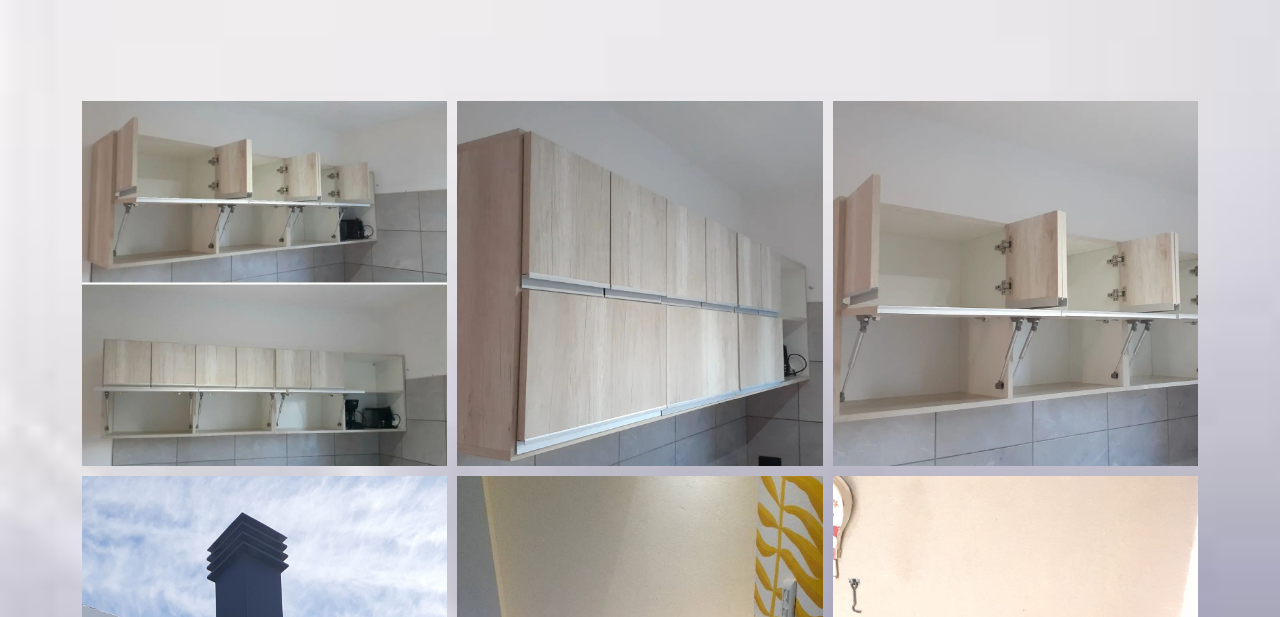
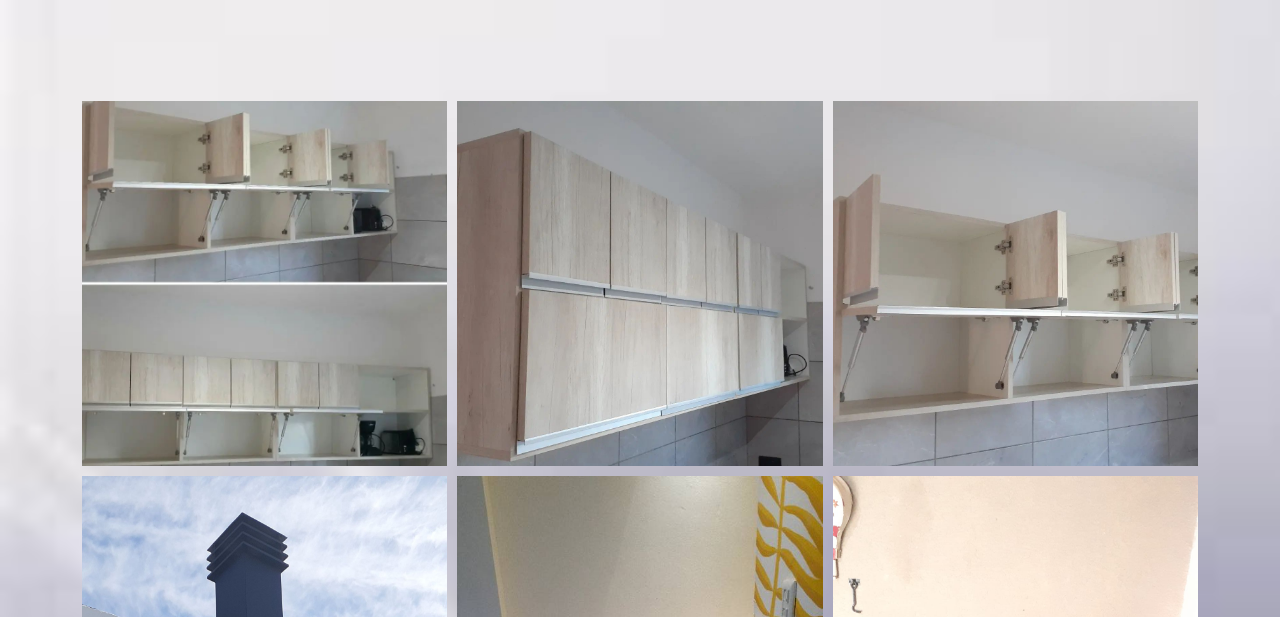
Before and after one commit to RodrikDS/BC-Herreria-Carpinteria, a plain HTML site: page pages/contacto.html in a window 1280 px wide. In both pictures the pointer is over the picture 264 px from the left and 466 px from the top of the page. Shown: the part 183-800 px from the top of the page. Drawn offline with nearby package versions, Linux system fonts and the light colour scheme; a web font is replaced by a local one.

Commit message:
minors transforms

```diff
--- a/css/style.css
+++ b/css/style.css
@@ -103,7 +103,7 @@ img {
 
   }
   .item:hover img {
-    transform: scale(1.1);
+    transform: scale(1.3);
   }
 
   .galeria-herreria {
@@ -123,7 +123,7 @@ img {
 
   }
   .item:hover img {
-    transform: scale(1.1);
+    transform: scale(1.3);
   }
 
   .galeria-productos {
@@ -144,7 +144,7 @@ img {
   }
 
   .item:hover img {
-    transform: scale(1.1);
+    transform: scale(1.3);
   }
 
   .galeria-carpinteria {
@@ -165,7 +165,7 @@ img {
   }
 
   .item:hover img {
-    transform: scale(1.1);
+    transform: scale(1.3);
   }
 
   .btn {
```
